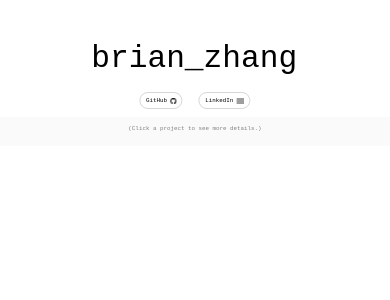
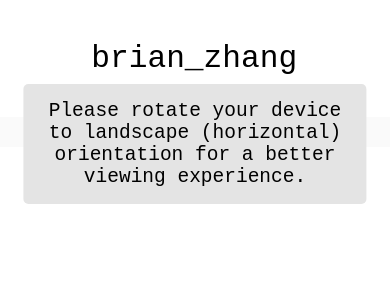
Before and after one commit to BrianZhang1/Personal-Site, a Django app: page / in a window 390 px wide. Shown: the top 300 px of the page. Run offline with Django 4.2, Linux system fonts and the light colour scheme; data that the repository does not hold is empty; grey boxes are pictures that could not be loaded.

Commit message:
Make website proportions more mobile friendly

```diff
--- a/personalsite/portfolio/static/portfolio/styles.css
+++ b/personalsite/portfolio/static/portfolio/styles.css
@@ -251,8 +251,29 @@ ID-Specific Styles
 }
 
 #see-more-details-text {
-    height: 1.5vw;
+    height: auto;
     margin-top: 2vw;
     transition: height 1s ease, margin-top 1s ease;
     overflow: hidden;
 }
+
+#landscape-popup {
+    display: none;
+    position: absolute;
+    width: 80%;
+    height: auto;
+    left: 50%;
+    top: 10%;
+    transform: translate(-50%, 0);
+    z-index: 1;
+    font-size: 5vw;
+    background-color: rgb(228, 228, 228);
+    border-radius: 5px;
+    padding: 4vw;
+}
+
+@media screen and (max-width: 400px) {
+    #landscape-popup {
+        display: block;
+    }
+}
--- a/personalsite/portfolio/templates/portfolio/index.html
+++ b/personalsite/portfolio/templates/portfolio/index.html
@@ -10,6 +10,7 @@
 </head>
 <body>
     <main>
+        <p id='landscape-popup'>Please rotate your device to landscape (horizontal) orientation for a better viewing experience.</p>
         <div id="display-area" class="flex-column-centered darken-transition">
             <div id="initial-display" class="flex-column-centered flex-grow">
                 <h1 class="flex-grow flex-row-centered">
--- a/personalsite/requirements.txt
+++ b/personalsite/requirements.txt
@@ -1,3 +1,4 @@
 Django==4.2.10
 djangorestframework==3.14.0
 gunicorn==21.2.0
+Pillow==10.2.0
```
